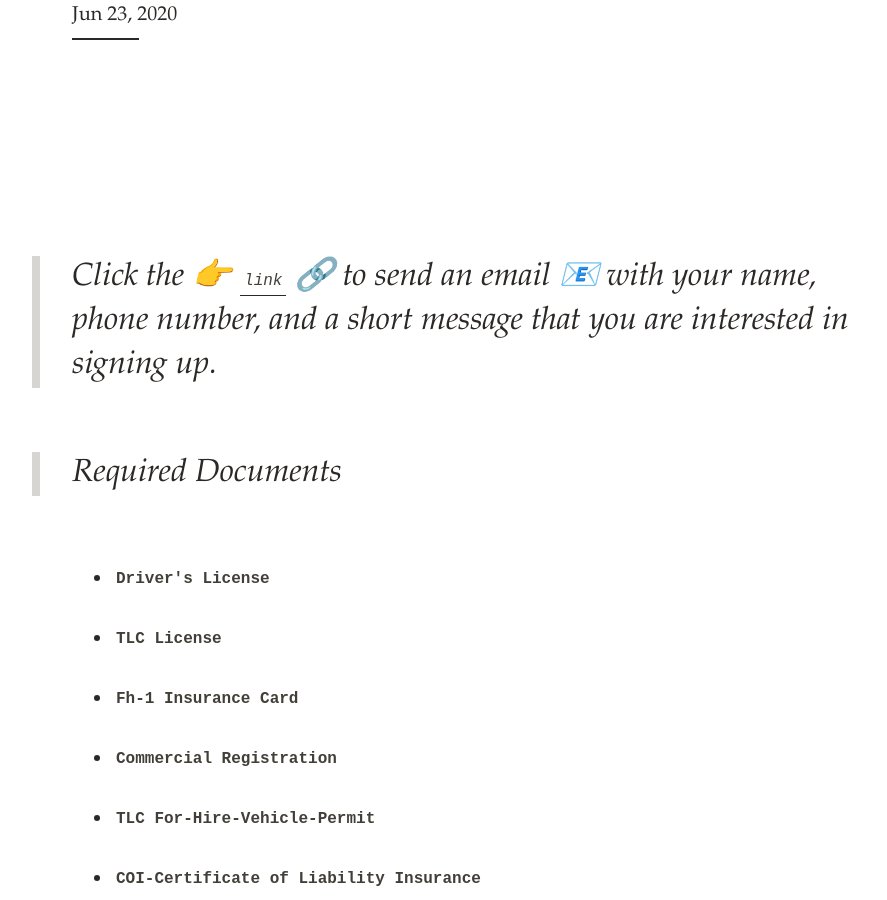
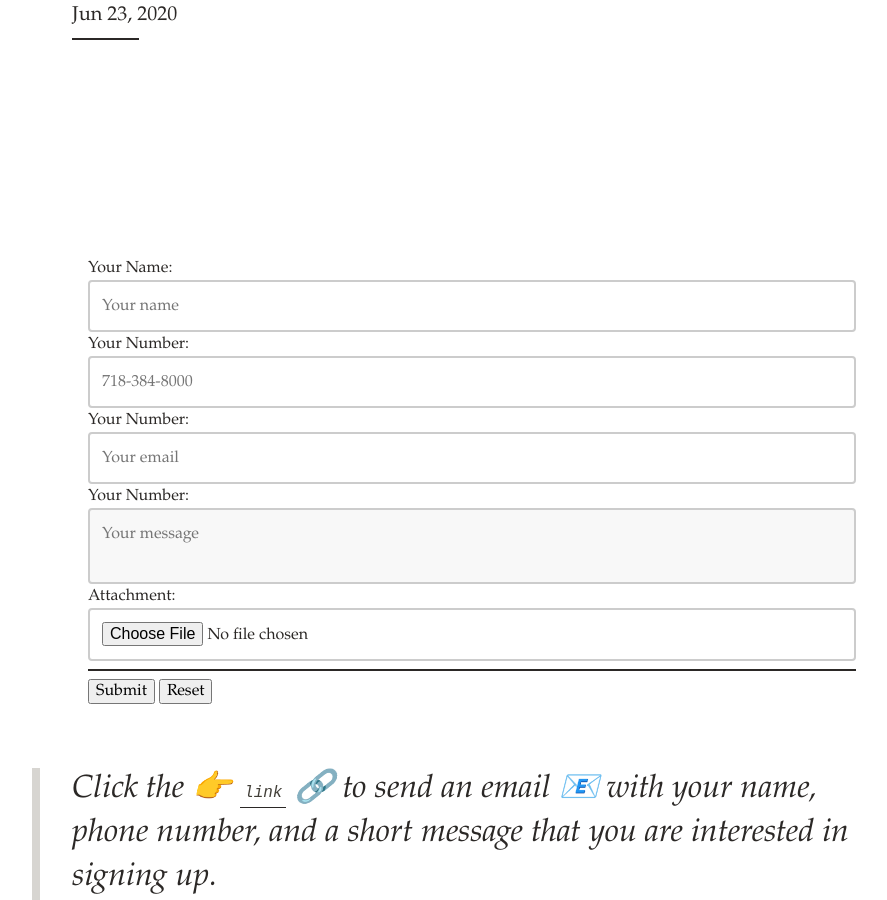
Before and after one commit to brd-blog/info-site, a Jekyll site: the page built from _posts/2020-06-23-required-documents.md, in a window 1280 px wide and 900 px high, scrolled down 286 px. Shown: the whole window, without its empty margins (168-1055 px from the left). Built offline with Jekyll 4.4.1, drawn with Linux system fonts in a browser that asks for light colours; nearby versions of some CDN libraries; emoji names are drawn with the system emoji font.

Commit message:
Added form

```diff
--- /dev/null
+++ b/_includes/form.html
@@ -0,0 +1,34 @@
+
+<div class="container mx-auto clearfix mt-2 mt-lg-4 px-2">
+  <div class="form-group">
+    <form id="gform" name="gform" target="hidden_iframe" onsubmit="submitted=true;" action="https://docs.google.com/forms/d/e/1FAIpQLSc2--kAVEkAZAMF97NCTulmeQNunQvn-hdfrV6IJrw0VxcVUw/formResponse?">
+      <label for="entry.1781500597">Your Name:</label>
+      <input class="form-control" type="text" name="entry.1781500597" id="entry.1781500597" placeholder="Your name" />
+      <label for="entry.297979220">Your Number:</label>
+      <input class="form-control" type="tel" id="entry.297979220" name="entry.297979220" placeholder="718-384-8000" pattern="[0-9]{3}-[0-9]{3}-[0-9]{4}">
+      <label for="entry.1640447617">Your Number:</label>
+      <input class="form-control" type="email" name="entry.1640447617" id="entry.1640447617" placeholder="Your email" />
+      <label for="entry.1294135889">Your Number:</label>
+      <textarea class="form-control" type="text" name="entry.1294135889" id="entry.1294135889" placeholder="Your message"></textarea>
+      <label for="entry.file">Attachment:</label>
+      <input class="form-control" type="file" name="entry.file" id="entry.file" placeholder="Your file" />
+      <hr>
+      <input class="btn btn-primary" type="submit"/>
+      <input class="btn btn-primary" type="reset" />
+    </form>
+
+    <iframe name="hidden_iframe" id="hidden_iframe" style="display:none;" onload="if(submitted){}" ></iframe>
+
+    <script src="https://code.jquery.com/jquery-3.5.1.min.js"
+     integrity="sha256-9/aliU8dGd2tb6OSsuzixeV4y/faTqgFtohetphbbj0=" crossorigin="anonymous"></script>
+     <script type="text/javascript">
+       var submitted= false;
+     </script>
+     <script type="text/javascript">
+       $('#gform').on('submit', function(e){
+         $('#gform *').fadeOut(2000);
+         $('#gform').prepend('Your submission has been processed. Thank you for your input. We will respond to your message within 48 business hours for signup requests. For questions, please call 718 384-1055.')
+       });
+     </script>
+  </div>
+</div>
--- a/_posts/2020-06-23-required-documents.md
+++ b/_posts/2020-06-23-required-documents.md
@@ -7,6 +7,7 @@ tags: docs
 youtubeId: ADWQ-QbPi_A
 ---
 
+{% include form.html %}
 
 > Click the :point_right: [`link`](mailto:office@brooklyncab.com) :link: to send an email :email: with your name, phone number, and a short message that you are interested in signing up.
 
```
